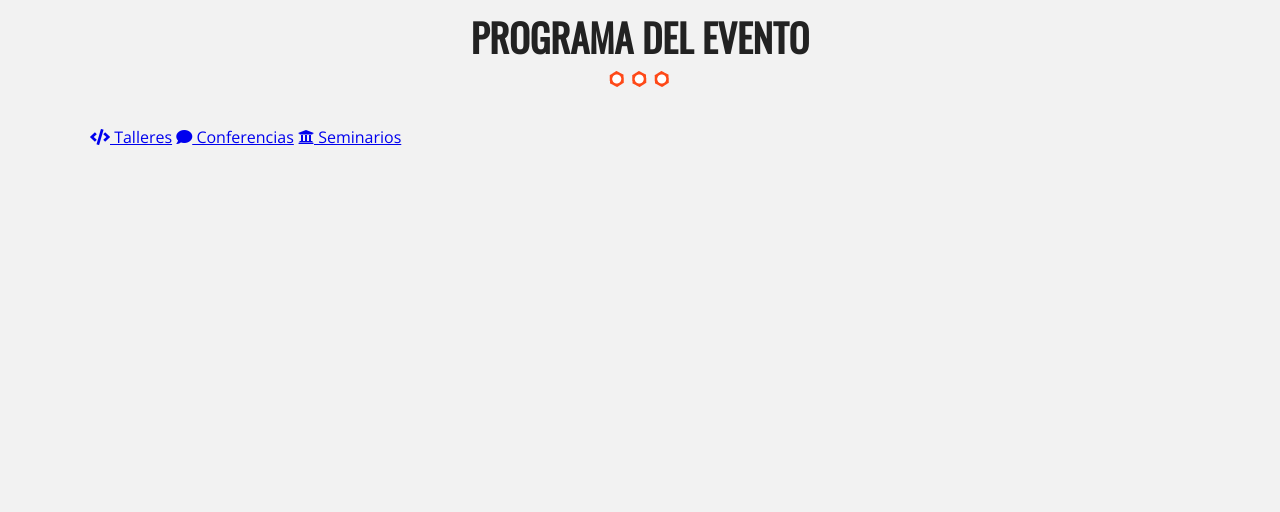
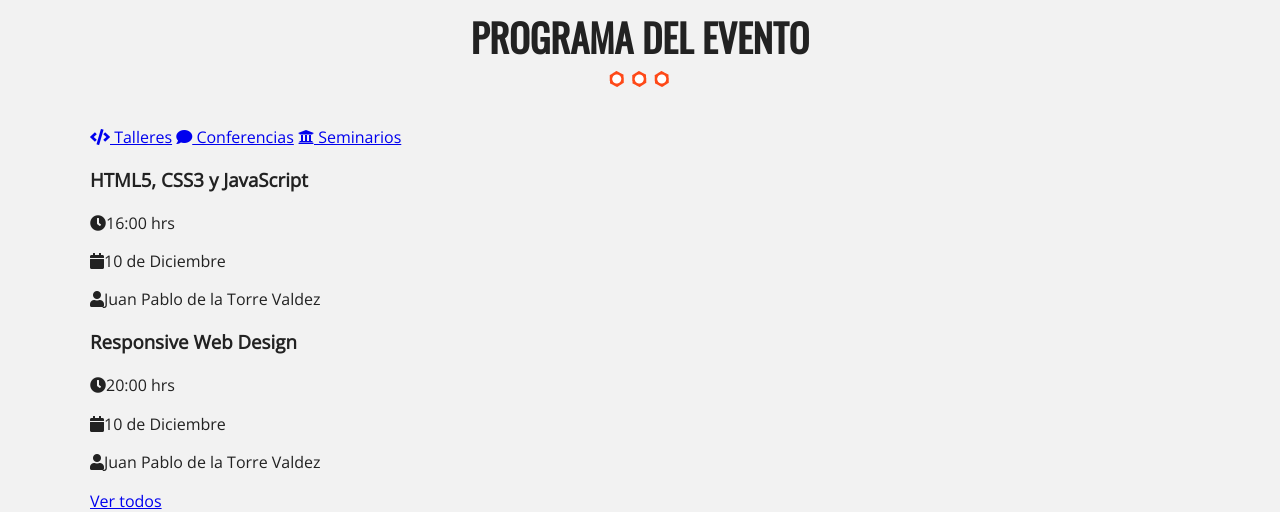
Before and after one commit to Tenchito/Sitio_Web_Conferencias, a plain HTML site: page index.html in a window 1280 px wide. Shown: the part 2308-2820 px from the top of the page. Before the commit the page ends 2456 px from the top, so only its background shows below. Drawn offline with nearby package versions, Linux system fonts and the light colour scheme; files whose address does not match are found by name.

Commit message:
Se agrega listado de talleres de conferencias

```diff
--- a/index.html
+++ b/index.html
@@ -86,10 +86,25 @@
         <div class="programa-evento">
           <h2>Programa del evento</h2>
           <nav class="menu-programa">
-            <a href="#"><i class="fas fa-code"></i> Talleres</a>
-            <a href="#"><i class="fas fa-comment"></i> Conferencias</a>
-            <a href="#"><i class="fas fa-university"></i> Seminarios</a>
+            <a href="#talleres"><i class="fas fa-code"></i> Talleres</a>
+            <a href="#conferencias"><i class="fas fa-comment"></i> Conferencias</a>
+            <a href="#seminarios"><i class="fas fa-university"></i> Seminarios</a>
           </nav>
+          <div id="talleres" class="info-curso ocultar clearfix">
+            <div class="detalle-evento">
+              <h3>HTML5, CSS3 y JavaScript</h3>
+              <p><i class="fas fa-clock"></i>16:00 hrs</p>
+              <p><i class="fas fa-calendar"></i>10 de Diciembre</p>
+              <p><i class="fas fa-user"></i>Juan Pablo de la Torre Valdez</p>
+            </div>
+            <div class="detalle-evento">
+              <h3>Responsive Web Design</h3>
+              <p><i class="fas fa-clock"></i>20:00 hrs</p>
+              <p><i class="fas fa-calendar"></i>10 de Diciembre</p>
+              <p><i class="fas fa-user"></i>Juan Pablo de la Torre Valdez</p>
+            </div>
+            <a href="#" class="button float-right">Ver todos</a>
+          </div>
         </div>
       </div>
     </div>
```
